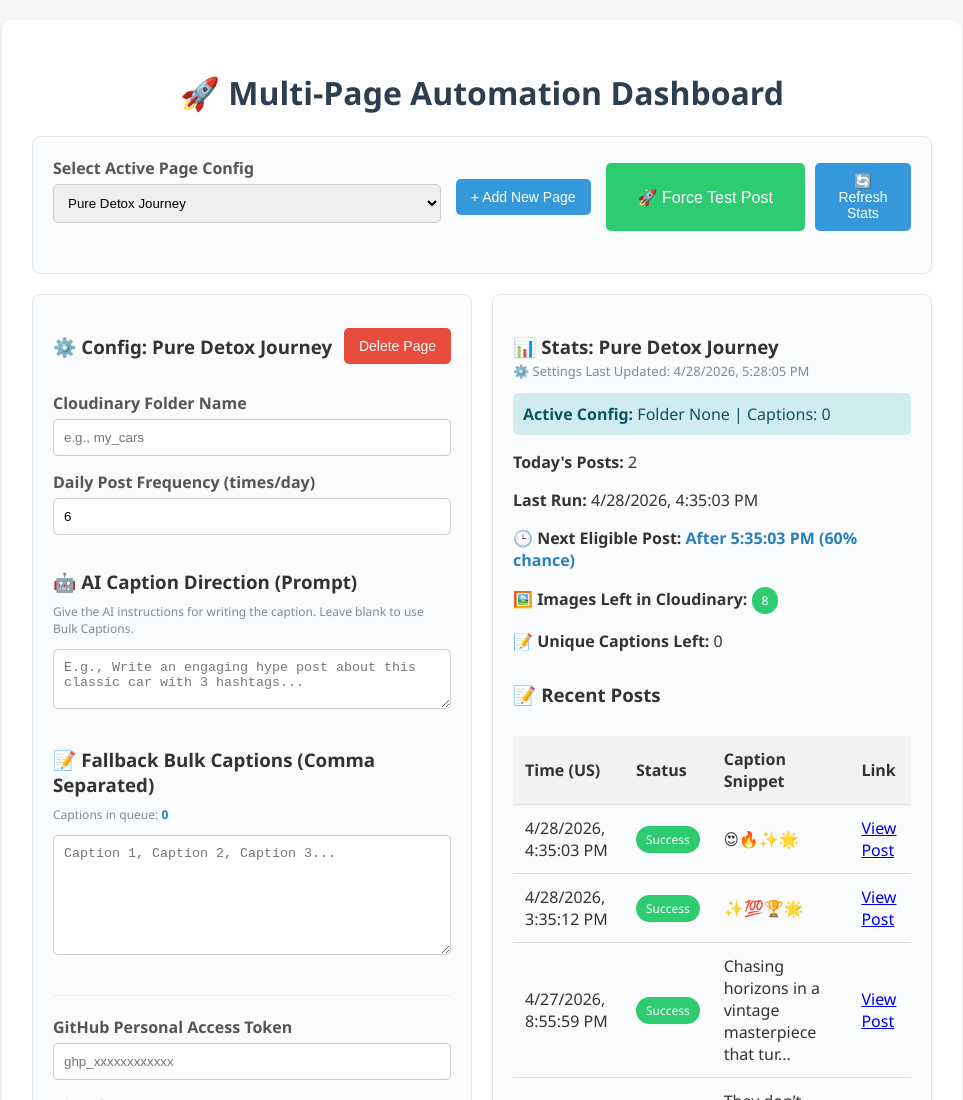
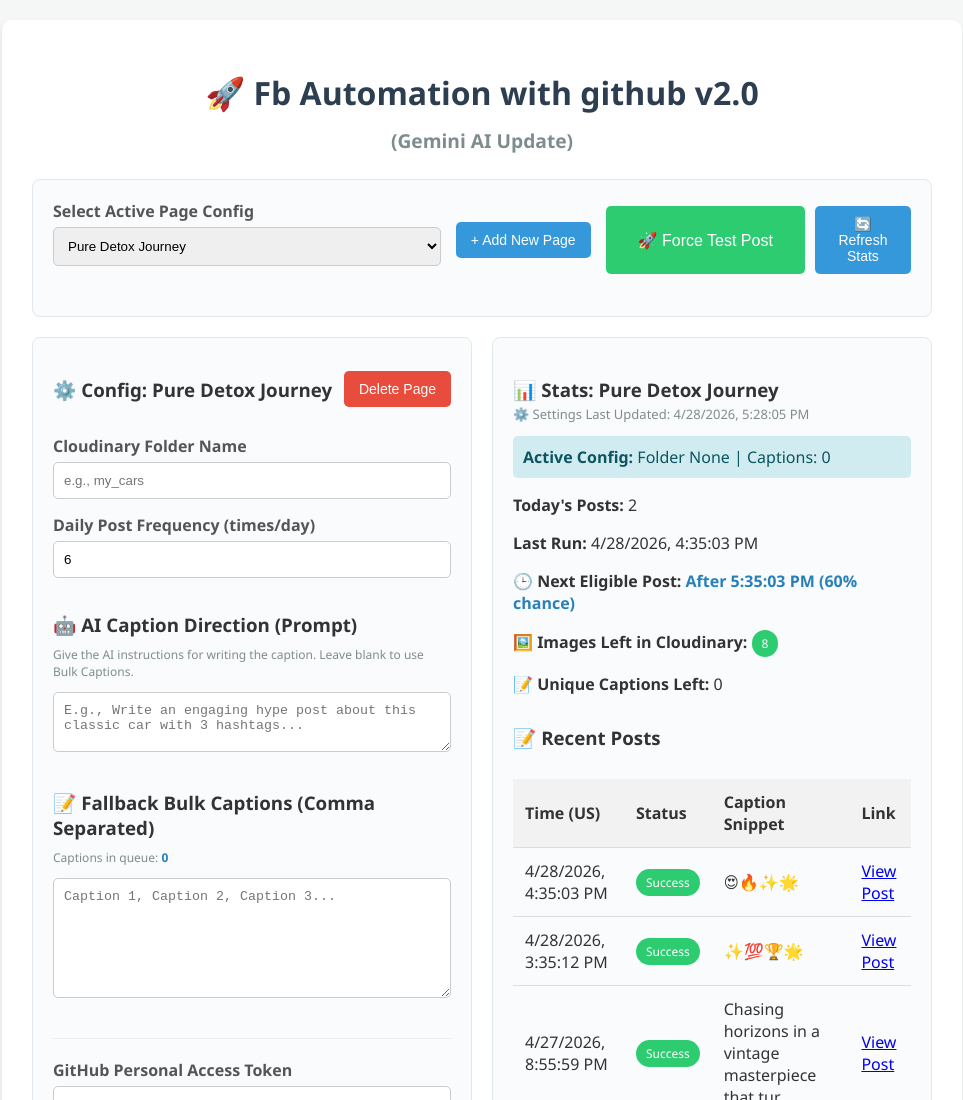
Before and after one commit to Vivek-Vermaz/fb-auto-poster-Manually-Generated, a plain HTML site: page docs/index.html in a window 1280 px wide. Shown: the top 1100 px of the page, without its empty margins (158-1121 px from the left). Drawn offline with Linux system fonts and the light colour scheme.

Commit message:
Add files via upload

```diff
--- a/docs/index.html
+++ b/docs/index.html
@@ -3,7 +3,7 @@
 <head>
     <meta charset="UTF-8">
     <meta name="viewport" content="width=device-width, initial-scale=1.0">
-    <title>Multi-Page Auto Poster</title>
+    <title>Fb Automation with github v2.0</title>
     <style>
         body { font-family: 'Segoe UI', Tahoma, Geneva, Verdana, sans-serif; background-color: #f4f7f6; color: #333; margin: 0; padding: 20px; }
         .container { max-width: 900px; margin: 0 auto; background: white; padding: 30px; border-radius: 10px; box-shadow: 0 4px 6px rgba(0,0,0,0.1); }
@@ -29,7 +29,7 @@
 <body>
 
 <div class="container">
-    <h1>🚀 Multi-Page Automation Dashboard</h1>
+    <h1>🚀 Fb Automation with github v2.0 <br><span style="font-size: 0.6em; color: #7f8c8d;">(Gemini AI Update)</span></h1>
 
     <div class="card" style="margin-bottom: 20px;">
         <div class="flex-between">
```
